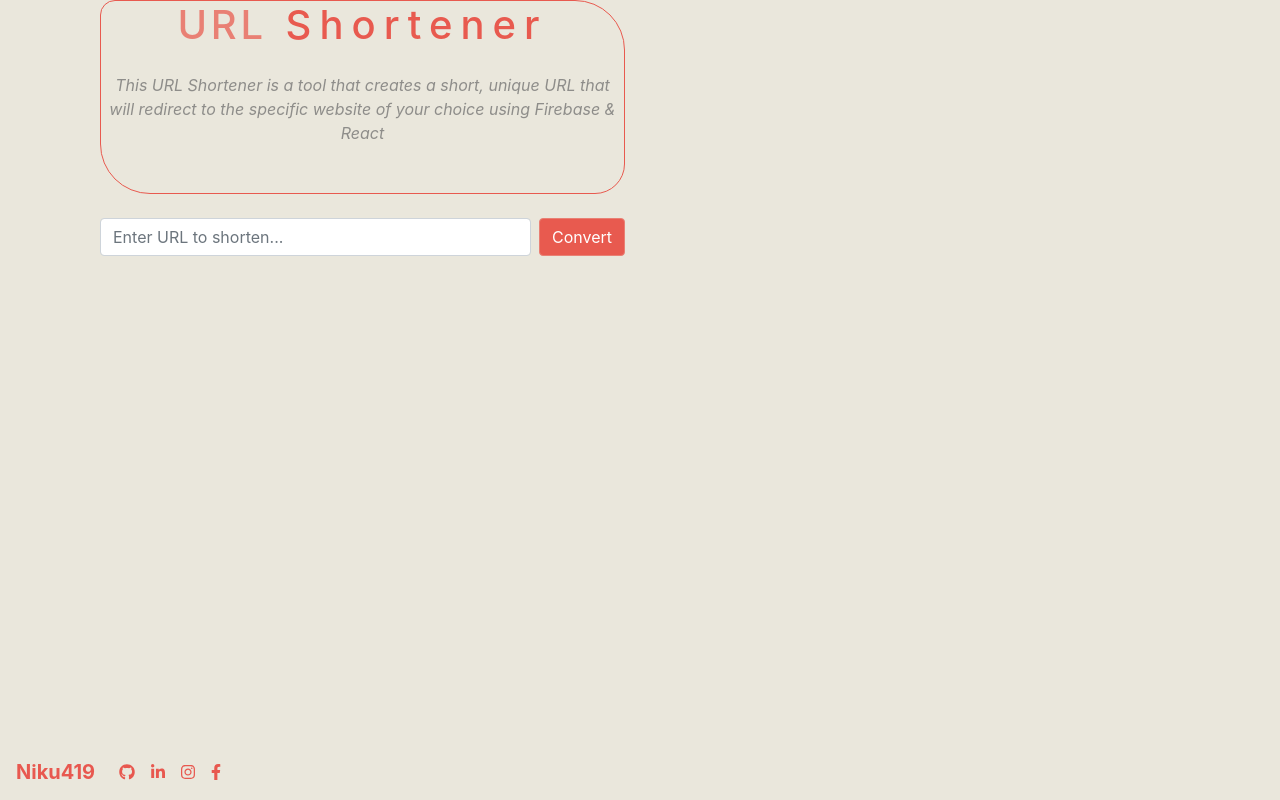
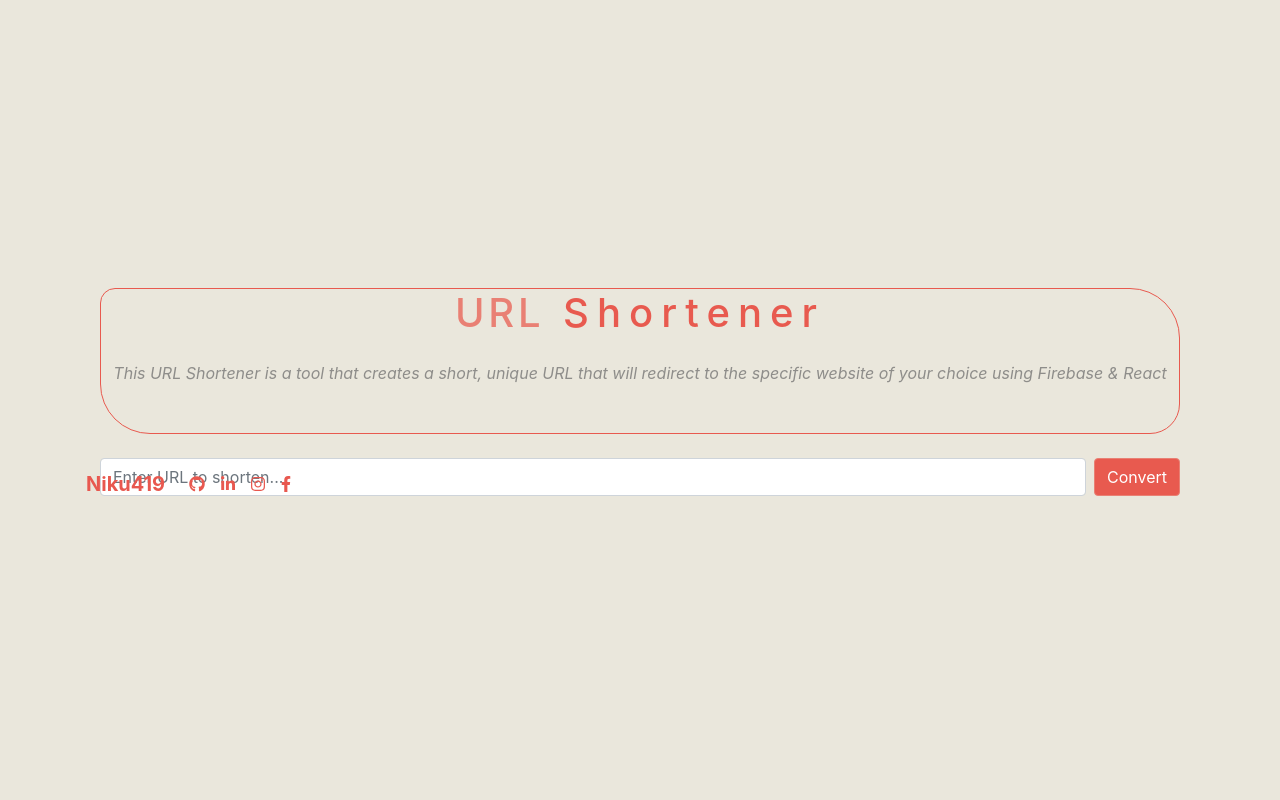
Before and after one commit to niku419/firebase-URL-shortener, a React (Create React App) app: page / in a window 1280 px wide. Built offline with nearby package versions, Linux system fonts and the light colour scheme.

Commit message:
:paintbrush: updated again to center

```diff
--- a/src/App.css
+++ b/src/App.css
@@ -11,9 +11,10 @@ body,
   letter-spacing: 0.5rem;
 }
 .center-head{
-  display: flex;
-  align-items: center;
-  justify-content: center;
+  position: absolute !important;
+  top: 50% !important;
+  left: 50% !important;
+  transform: translate(-50%,-50%) !important;
 }
 .url{
   letter-spacing: 1mm;
```
